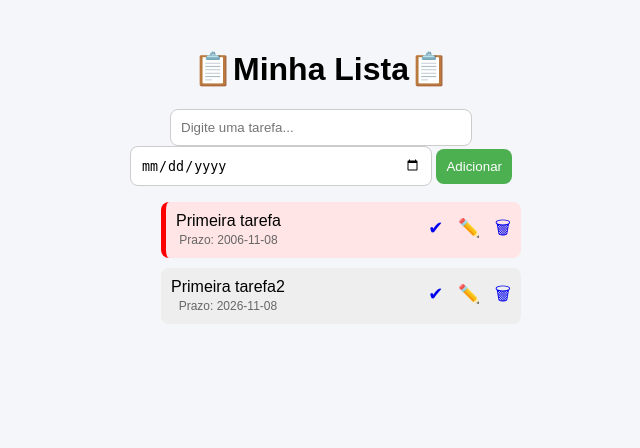
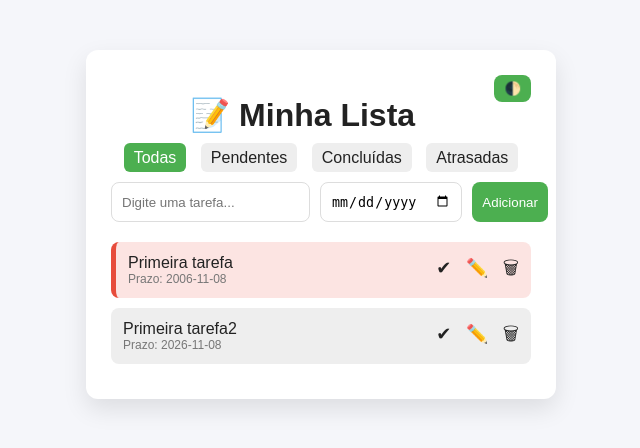
Before and after one commit to Caioszleal/Projeto_TO_DO_py, a Flask app: page /?filtro=todas in a window 1280 px wide. Shown: the top 448 px of the page, without its empty margins (319-959 px from the left). Run offline with Flask 3, Linux system fonts and the light colour scheme; data comes from the database, SQL or seed files in the repository; both versions use the stored data as it was after the commit.

Commit message:
Adicionar funcionalidade de filtro de tarefas e melhorias na interface

```diff
--- a/app.py
+++ b/app.py
@@ -9,31 +9,43 @@ def get_db():
 
 @app.route('/')
 def index():
+    filtro = request.args.get("filtro", "todas")
+
+
     db = get_db()
     tasks = db.execute("SELECT * FROM tasks").fetchall()
 
     today = date.today()
-
-    tasks_with_status = []
+    tasks_filtradas = []
 
     for task in tasks:
         deadline = task[3]
+        done = task[2]
 
         overdue = False
 
         if deadline:
             task_date = date.fromisoformat(deadline)
-            if task_date < today and task[2] == 0:
+            if task_date < today and done == 0:
                 overdue = True
 
-        tasks_with_status.append({
+        #lógica de filtro
+        if filtro == "pendentes" and done:
+            continue
+        elif filtro == "concluídas" and not done:
+            continue
+        elif filtro == "atrasadas" and not overdue:
+            continue
+
+
+        tasks_filtradas.append({
             "id": task[0],
             "title": task[1],
-            "done": task[2],
+            "done": done,
             "deadline": deadline,
             "overdue": overdue,
         })
-    return render_template("index.html", tasks=tasks_with_status)
+    return render_template("index.html", tasks=tasks_filtradas, filtro=filtro)
 
 @app.route("/add", methods=["POST"])
 def add():
--- a/static/style.css
+++ b/static/style.css
@@ -1,59 +1,158 @@
-body {
-    font-family: Arial;
-    background: #f5f6fa;
-    text-align: center;
+/* ===== VARIÁVEIS DE TEMA ===== */
+:root {
+    --bg: #f5f6fa;
+    --card: #ffffff;
+    --text: #222;
+    --task: #eeeeee;
+    --primary: #4CAF50;
+    --danger: #e74c3c;
+    --border: #dddddd;
 }
 
-.container {
-    width: 400px;
-    margin: 50px auto;
-    text-align:center;
+.dark {
+    --bg: #1e1e1e;
+    --card: #2c2c2c;
+    --text: #ffffff;
+    --task: #3a3a3a;
+    --primary: #6fdc6f;
+    --danger: #ff6b6b;
+    --border: #444;
 }
 
-input {
+/* ===== BASE ===== */
+body {
+    margin: 0;
+    padding: 0;
+    font-family: Arial, sans-serif;
+    background: var(--bg);
+    color: var(--text);
+}
+
+/* ===== CONTAINER ===== */
+.container {
+    width: 420px;
+    margin: 50px auto;
+    background: var(--card);
+    padding: 25px;
+    border-radius: 12px;
+    box-shadow: 0 10px 25px rgba(0,0,0,0.1);
+}
+
+/* ===== TÍTULO ===== */
+h1 {
+    text-align: center;
+    margin-bottom: 15px;
+}
+
+/* ===== BOTÃO DARK MODE ===== */
+.theme-btn {
+    float: right;
+    margin-bottom: 10px;
+    padding: 6px 10px;
+    border: none;
+    border-radius: 8px;
+    cursor: pointer;
+}
+
+/* ===== FORM ===== */
+form {
+    display: flex;
+    gap: 10px;
+    margin-bottom: 20px;
+}
+
+input[type="text"],
+input[type="date"] {
     padding: 10px;
-    width: 70%;
     border-radius: 8px;
-    border: 1px solid #ccc;
+    border: 1px solid var(--border);
+    flex: 1;
 }
 
 button {
     padding: 10px;
     border: none;
-    background: #4CAF50;
+    background: var(--primary);
     color: white;
     border-radius: 8px;
     cursor: pointer;
 }
 
+/* ===== LISTA ===== */
+ul {
+    padding: 0;
+    margin: 0;
+}
+
 li {
+    list-style: none;
+    background: var(--task);
+    padding: 12px;
+    margin-bottom: 10px;
+    border-radius: 8px;
+
     display: flex;
     justify-content: space-between;
     align-items: center;
-    background: #eee;
-    margin-top: 10px;
-    padding: 10px;
-    border-radius: 8px;
 }
 
-li.done span {
-    text-decoration: line-through;
-    color: gray;
+/* ===== TEXTO ===== */
+li span {
+    font-weight: 500;
 }
 
-a {
+/* ===== AÇÕES (botões ✔ ✏ 🗑) ===== */
+.actions a {
     margin-left: 10px;
     text-decoration: none;
     font-size: 18px;
     cursor: pointer;
 }
 
-small {
-    color: #666;
-    font-size: 12px;
+/* ===== TAREFA CONCLUÍDA ===== */
+.done span {
+    text-decoration: line-through;
+    opacity: 0.6;
 }
 
+/* ===== TAREFA ATRASADA ===== */
 .overdue {
-    background: #ffe5e5;
-    border-left: 5px solid red;
+    border-left: 5px solid var(--danger);
+    background: rgba(231, 76, 60, 0.15);
 }
+
+/* ===== PRAZO ===== */
+small {
+    display: block;
+    font-size: 12px;
+    color: #777;
+}
+
+/* ===== FILTROS ===== */
+.filtros {
+    text-align: center;
+    margin-bottom: 15px;
+}
+
+.filtros a {
+    margin: 0 5px;
+    padding: 6px 10px;
+    background: var(--task);
+    border-radius: 6px;
+    text-decoration: none;
+    color: var(--text);
+}
+
+.filtros a:hover {
+    opacity: 0.8;
+}
+
+.ativo {
+    background: var(--primary) !important;
+    color: white !important;
+}
+
+/* ===== LINK VOLTAR ===== */
+a {
+    color: var(--text);
+}
--- a/templates/index.html
+++ b/templates/index.html
@@ -3,19 +3,33 @@
 <head>
     <meta charset="UTF-8">
     <title>To-Do App</title>
-    <link rel="stylesheet" href="/static/style.css">
+    <link rel="stylesheet" href="{{ url_for('static', filename='style.css') }}">
 </head>
 <body>
 
 <div class="container">
-    <h1>📋Minha Lista📋</h1>
 
+    <!-- BOTÃO DARK MODE -->
+    <button class="theme-btn" onclick="toggleTheme()">🌓</button>
+
+    <h1>📝 Minha Lista</h1>
+
+    <!-- FILTROS -->
+    <div class="filtros">
+        <a href="/?filtro=todas" class="{% if filtro == 'todas' %}ativo{% endif %}">Todas</a>
+        <a href="/?filtro=pendentes" class="{% if filtro == 'pendentes' %}ativo{% endif %}">Pendentes</a>
+        <a href="/?filtro=concluidas" class="{% if filtro == 'concluidas' %}ativo{% endif %}">Concluídas</a>
+        <a href="/?filtro=atrasadas" class="{% if filtro == 'atrasadas' %}ativo{% endif %}">Atrasadas</a>
+    </div>
+
+    <!-- FORMULÁRIO -->
     <form action="/add" method="POST">
         <input type="text" name="task" placeholder="Digite uma tarefa..." required>
         <input type="date" name="deadline">
         <button type="submit">Adicionar</button>
     </form>
 
+    <!-- LISTA DE TAREFAS -->
     <ul>
         {% for task in tasks %}
             <li class="
@@ -24,25 +38,47 @@
             ">
 
                 <div>
-                    <span>{{ task.title }}</span><br>
+                    <span>{{ task.title }}</span>
+
                     {% if task.deadline %}
                         <small>Prazo: {{ task.deadline }}</small>
                     {% endif %}
                 </div>
 
-                <div>
+                <div class="actions">
                     {% if not task.done %}
-                        <a href="{{ url_for('done', id=task.id) }}">✔</a>
+                        <a href="/done/{{ task.id }}">✔</a>
                     {% endif %}
 
-                    <a href="{{ url_for('edit', id=task.id) }}">✏️</a>
-                    <a href="{{ url_for('delete', id=task.id) }}">🗑</a>
+                    <a href="/edit/{{ task.id }}">✏️</a>
+                    <a href="/delete/{{ task.id }}">🗑</a>
                 </div>
 
             </li>
         {% endfor %}
     </ul>
+
 </div>
+
+<!-- SCRIPT DARK MODE -->
+<script>
+function toggleTheme() {
+    document.body.classList.toggle("dark");
+
+    if (document.body.classList.contains("dark")) {
+        localStorage.setItem("theme", "dark");
+    } else {
+        localStorage.setItem("theme", "light");
+    }
+}
+
+window.onload = function() {
+    const theme = localStorage.getItem("theme");
+    if (theme === "dark") {
+        document.body.classList.add("dark");
+    }
+}
+</script>
 
 </body>
 </html>
```
Also changed, not shown: database.db.
